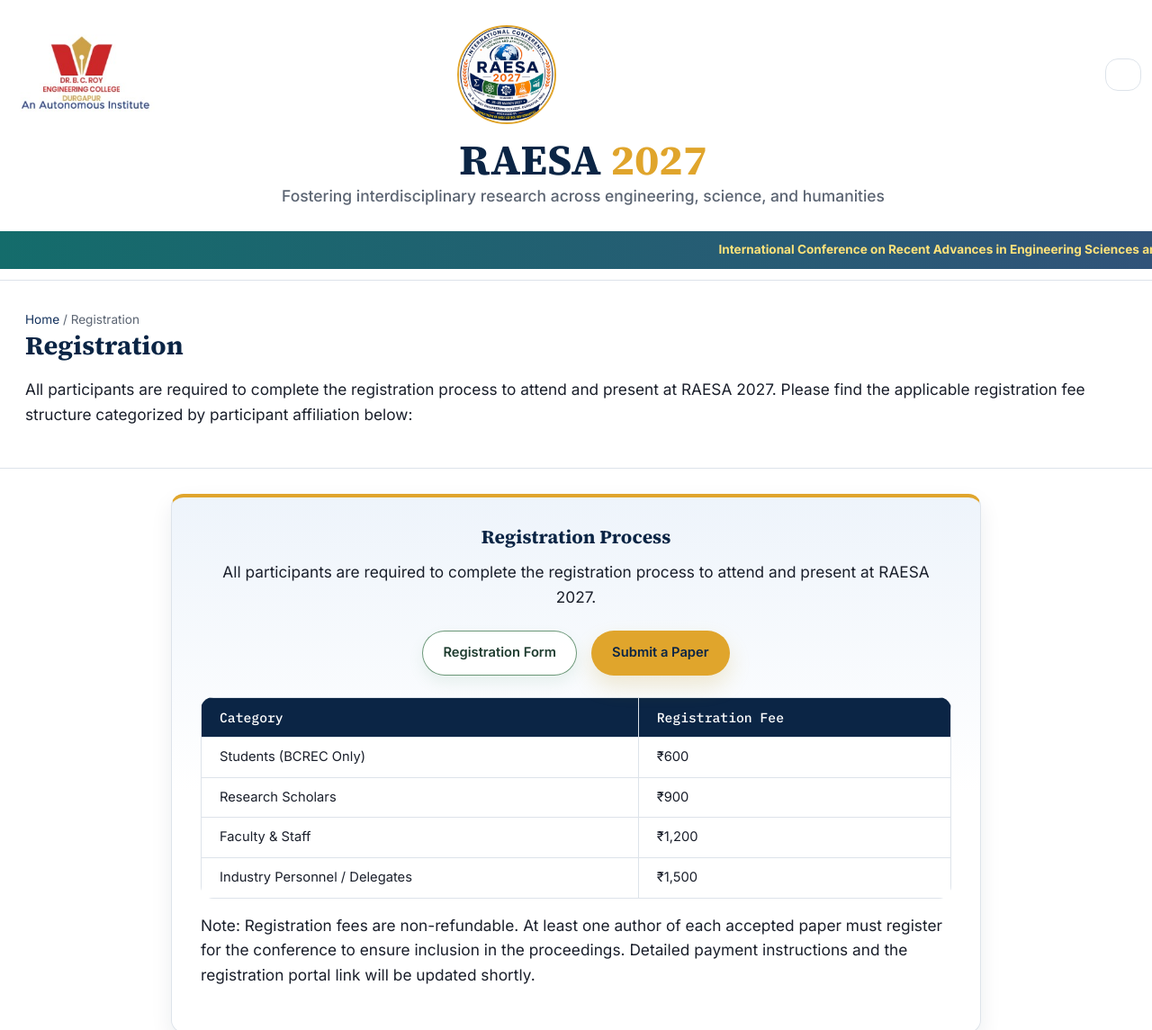
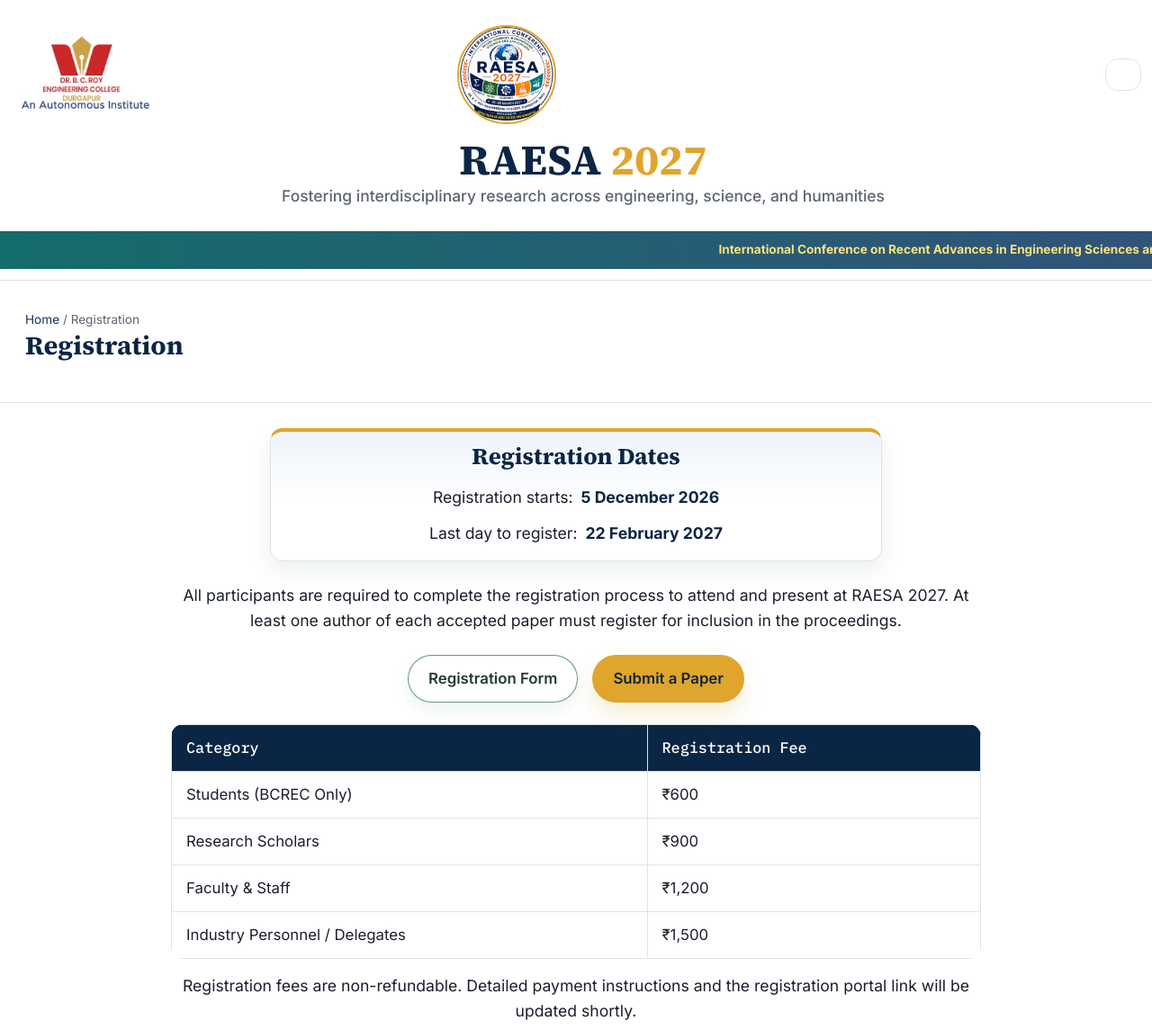
Before and after one commit to Rudrani-Mukherjee/RAESA, a plain HTML site: page registration.html in a window 1280 px wide. Shown: the top 1145 px of the page at 90% size. Drawn offline with Linux system fonts and the light colour scheme.

Commit message:
registration, cfp, chobis, speakers

```diff
--- a/registration.html
+++ b/registration.html
@@ -62,6 +62,17 @@
 }
 
 .table-wrap { overflow-x: auto; }
+.registration-content { max-width: 900px; margin: 0 auto; }
+.registration-content h2 { margin: 0 0 12px; text-align: center; font-size: 1.6rem; }
+.registration-content p { font-size: 1.1rem; text-align: center; }
+.registration-dates { max-width: 680px; margin: 0 auto 24px; padding: 12px 18px; }
+.registration-date-list { display: flex; justify-content: center; align-items: center; flex-wrap: wrap; gap: 4px 20px; }
+.registration-date { margin: 0; padding: 4px 8px; font-size: 1rem; text-align: center; }
+.registration-date time { margin-left: 4px; color: var(--ink); font-size: 1.1rem; font-weight: 700; white-space: nowrap; }
+.registration-process { text-align: center; }
+.registration-process .data-table th,
+.registration-process .data-table td { padding: 12px 16px; font-size: 1.05rem; }
+.registration-process .btn { font-size: 1.05rem; }
 </style>
 </head>
 <body data-depth="0">
@@ -74,15 +85,22 @@
   <div class="container">
     <span class="breadcrumb"><a href="index.html">Home</a> / Registration</span>
     <h1>Registration</h1>
-    <p class="lead">All participants are required to complete the registration process to attend and present at RAESA 2027. Please find the applicable registration fee structure categorized by participant affiliation below:</p>
   </div>
 </section>
 
 <section class="section">
   <div class="container">
-    <div class="card" style="padding: 2rem; max-width: 900px; margin: 0 auto;">
-      <h2 style="margin-top:0; text-align:center;">Registration Process</h2>
-      <p style="text-align:center; margin-bottom: 1.5rem;">All participants are required to complete the registration process to attend and present at RAESA 2027.</p>
+    <div class="registration-content">
+      <div class="card registration-dates">
+        <h2>Registration Dates</h2>
+        <div class="registration-date-list">
+          <p class="registration-date">Registration starts: <time datetime="2026-12-05">5 December 2026</time></p>
+          <p class="registration-date">Last day to register: <time datetime="2027-02-22">22 February 2027</time></p>
+        </div>
+      </div>
+
+      <div class="registration-process">
+        <p>All participants are required to complete the registration process to attend and present at RAESA 2027. At least one author of each accepted paper must register for inclusion in the proceedings.</p>
 
         <div class="registration-actions">
           <a class="btn registration-form-btn" href="https://forms.gle/NRPCGZJRK7uG9rvF7" target="_blank" rel="noopener">Registration Form</a>
@@ -103,7 +121,8 @@
           </table>
         </div>
 
-      <p style="margin-top:16px;">Note: Registration fees are non-refundable. At least one author of each accepted paper must register for the conference to ensure inclusion in the proceedings. Detailed payment instructions and the registration portal link will be updated shortly.</p>
+        <p style="margin-top:16px;">Registration fees are non-refundable. Detailed payment instructions and the registration portal link will be updated shortly.</p>
+      </div>
     </div>
   </div>
 </section>
```
Also changed, not shown: cfp.html (+0 -9 lines), committee/organizing.html (+12 -8 lines), assets/images/committee/anuska.jpeg (added), assets/images/committee/mahrukh.jpeg (added), assets/images/committee/rudrani.jpeg (added), assets/images/committee/srinjayee.jpeg (added). Lines whose indentation alone changed are shown as unchanged.
